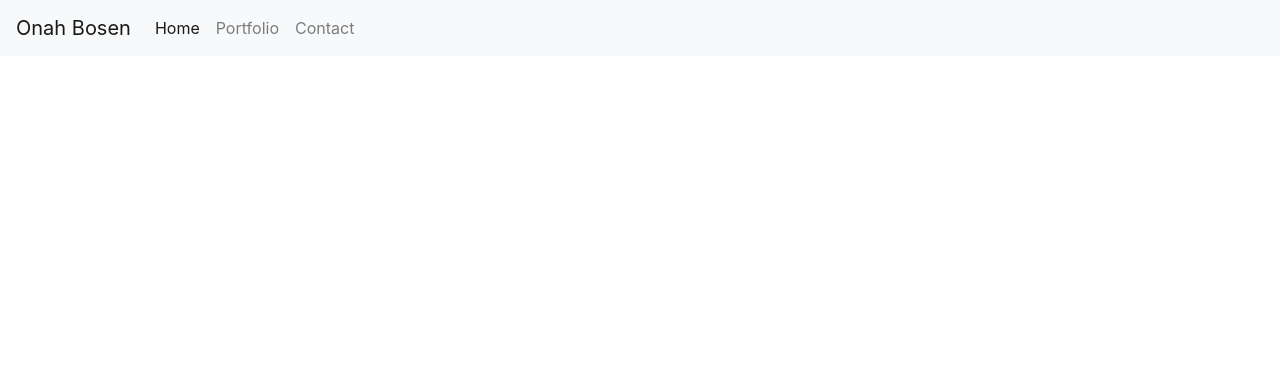
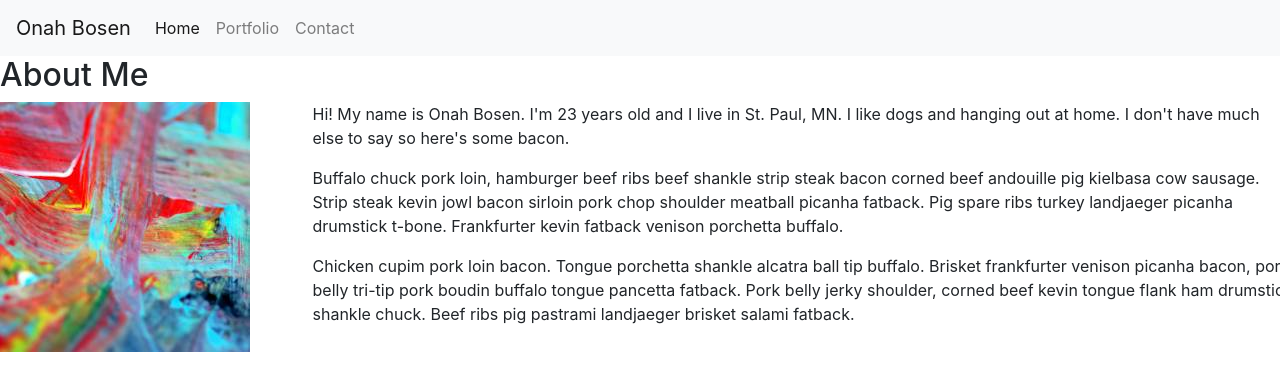
Before and after one commit to onahbosen/onahbosen.github.io, a plain HTML site: page bootstrap-portfolio/index.html in a window 1280 px wide. Drawn offline with nearby package versions, Linux system fonts and the light colour scheme.

Commit message:
about me

```diff
--- a/bootstrap-portfolio/index.html
+++ b/bootstrap-portfolio/index.html
@@ -20,7 +20,7 @@
                 <div class="collapse navbar-collapse" id="navbarNav">
                     <ul class="navbar-nav">
                         <li class="nav-item active">
-                            <a class="nav-link" href="#">Home <span class="sr-only">(current)</span></a>
+                            <a class="nav-link" href="index.html">Home <span class="sr-only">(current)</span></a>
                         </li>
                         <li class="nav-item">
                             <a class="nav-link" href="portfolio.html">Portfolio</a>
@@ -32,6 +32,36 @@
                 </div>
             </nav>
         </header>
+        <div class="row">
+            <div class=col-md-12>
+                <h2>About Me</h2>
+            </div>
+        </div>
+        <div class="row">
+            <div class=col-md-3>
+                    <img src="images/paint.jpg" alt="">
+            </div>
+            <div class=col-md-9>
+                <div class="row">
+                    <p>
+                        Hi! My name is Onah Bosen. I'm 23 years old and I live in St. Paul, MN. I like dogs and
+                        hanging out at home. I don't have much else to say so here's some bacon.
+                    </p>
+                    <p>
+                        Buffalo chuck pork loin, hamburger beef ribs beef shankle strip steak bacon corned beef
+                        andouille pig kielbasa cow sausage. Strip steak kevin jowl bacon sirloin pork chop shoulder
+                        meatball picanha fatback. Pig spare ribs turkey landjaeger picanha drumstick t-bone.
+                        Frankfurter kevin fatback venison porchetta buffalo.
+                    </p>
+                    <p>
+                        Chicken cupim pork loin bacon. Tongue porchetta shankle alcatra ball tip buffalo. Brisket
+                        frankfurter venison picanha bacon, pork belly tri-tip pork boudin buffalo tongue pancetta
+                        fatback. Pork belly jerky shoulder, corned beef kevin tongue flank ham drumstick shankle chuck.
+                        Beef ribs pig pastrami landjaeger brisket salami fatback.
+                    </p>
+                </div>
+            </div>
+        </div>
     </div>
 </body>
 
```
Also changed, not shown: bootstrap-portfolio/contact.html (+1 -1 lines), bootstrap-portfolio/portfolio.html (+1 -1 lines), bootstrap-portfolio/images/paint.jpg (added).
